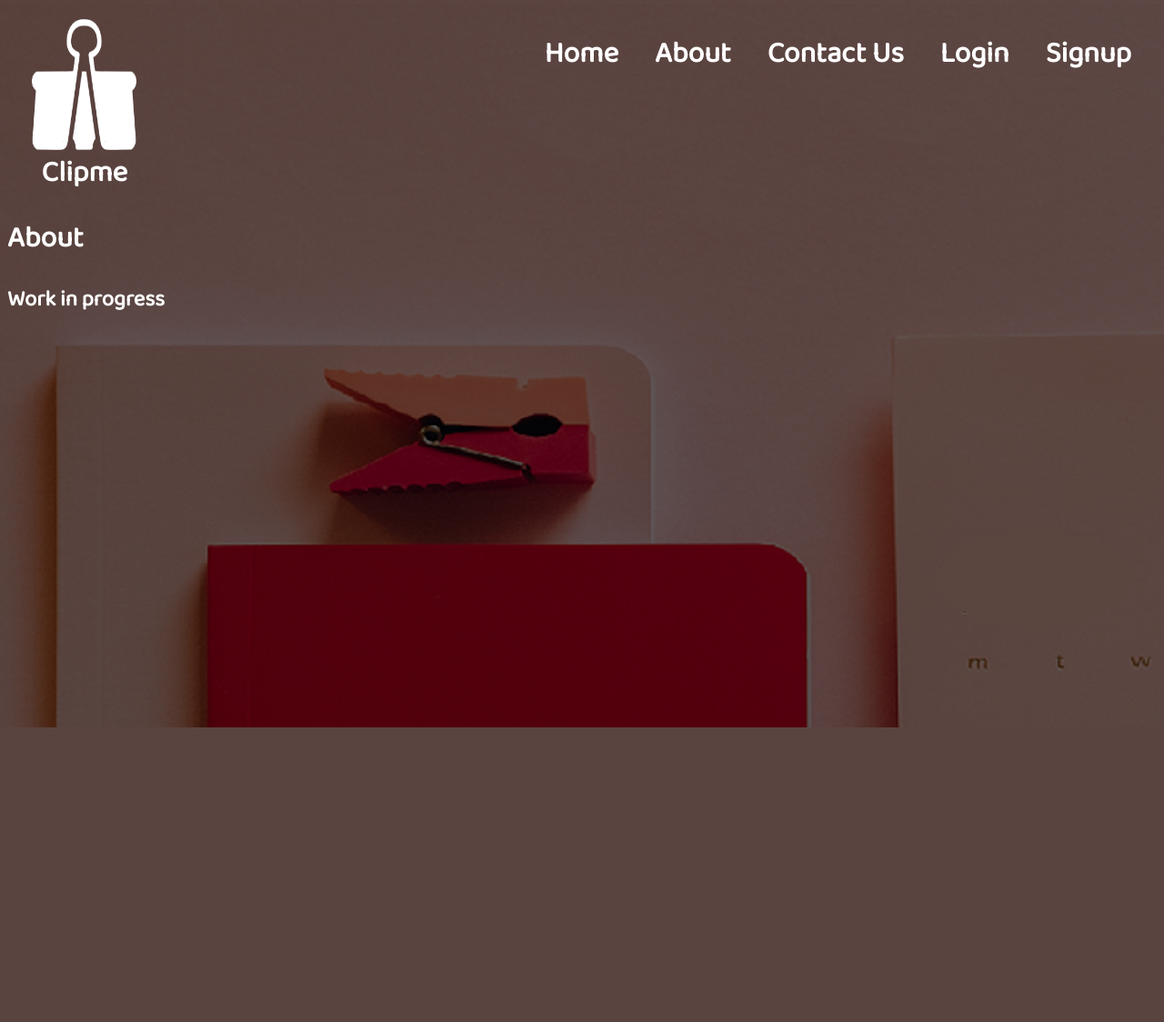
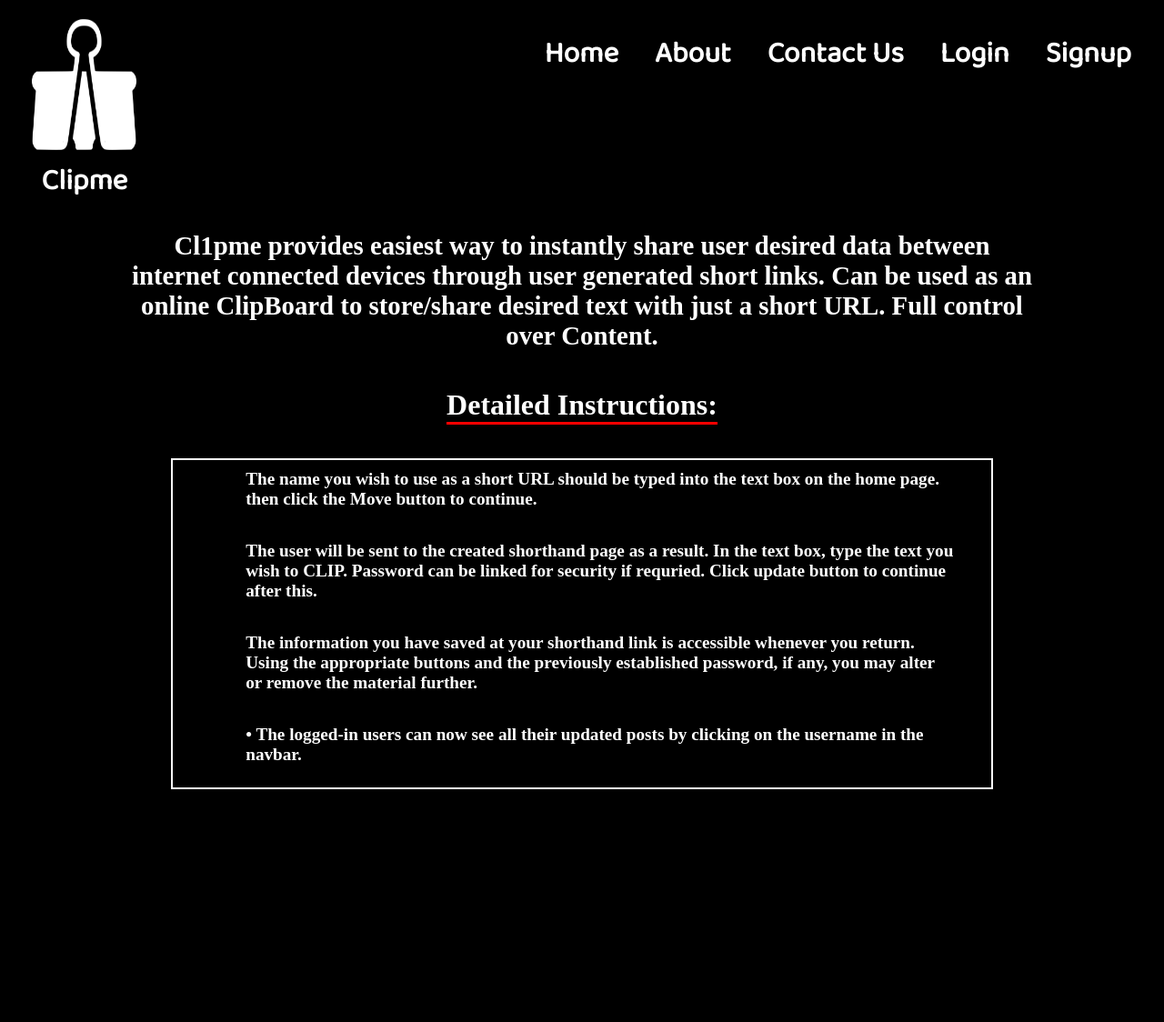
Before and after one commit to returnManish/Cl1p-Me, a Node server app: page /about in a window 1280 px wide. Shown: the top 1124 px of the page at 91% size. Before the commit the page ends 800 px from the top, so only its background shows below. Run offline with Node 20, Linux system fonts and the light colour scheme; some libraries are stand-ins or nearby versions.

```diff
--- a/public/models/pageModel.js
+++ b/public/models/pageModel.js
@@ -24,7 +24,7 @@ const pageSchema = new mongoose.Schema({
         type:String,
         default:''
     },
-    //TODO
+    //TODO use to show links for logged in user
     username: {
         type: String,
         default: ''
--- a/public/routers/pageRouter.js
+++ b/public/routers/pageRouter.js
@@ -1,10 +1,10 @@
 const express = require('express');
 const pageRouter = express.Router();
 
-const { getHome, fetchPage, updatePage, delPage ,addReview} = require('../controllers/pageController');
+const { getHome, fetchPage, updatePage, delPage, addReview } = require('../controllers/pageController');
 // const getHome = require('../controllers/pageController');
 
-const { createUser, loginUser, logoutUser } = require('../controllers/userController');
+const { createUser, loginUser, logoutUser ,showAllUrls} = require('../controllers/userController');
 
 
 
@@ -24,7 +24,7 @@ pageRouter.route('/login')
     .post(loginUser)
 
 pageRouter.route('/logout')
-.get(logoutUser)
+    .get(logoutUser)
 
 
 pageRouter.route('/contact')
@@ -49,6 +49,9 @@ pageRouter.route('/about')
 
 pageRouter.route('/').get(getHome);
 
+pageRouter.route('/user/:id')//id refers to user name
+    .get(showAllUrls);
+
 pageRouter.route('/:id')
     .get(fetchPage)
     .patch(updatePage)
--- a/public/views/about.ejs
+++ b/public/views/about.ejs
@@ -1,17 +1,105 @@
 <style>
+    /*
+body::after{
+    content: '';
+    background-color: black;
 
-.meme{
-    width: 100%;
-    margin: auto;
-}
-
-img{
-        width: 38vw;
-        height: 55vh;
+} */
+    .content {
+        width: 85%;
+        margin: auto;
+        display: flex;
+        justify-content: center;
+        align-items: center;
+        flex-direction: column;
     }
 
+    .content p {
+        /* margin-top: 40px; */
+        margin-bottom: 20px;
+        padding: 0px 40px;
+        font-family: 'Varela Round';
+        text-align: center;
+        font-size: clamp(1.3rem, 3vw, 1.8rem);
+    }
+
+    .content h1 {
+        border-bottom: 3px solid red;
+        font-family: 'Varela Round';
+        font-size: clamp(1.4rem, 3vw, 2rem);
+
+    }
+
+    .content ul {
+        list-style: none;
+        border: 2px solid white;
+        width: 80%;
+    }
+
+    .content li {
+        padding: 10px 40px;
+        font-size: clamp(1rem, 2vw, 1.2rem);
+        font-family: 'Varela Round';
+        display: inline-block;
+    }
+
+
+    .alert {
+        font-family: 'Varela Round', cursive;
+        padding: 20px;
+        background-color: none;
+        /* Red */
+        color: white;
+        margin-bottom: 15px;
+        transition: 0.3s;
+    }
+
+    .alert:hover {
+        /* background-color: red; */
+        text-decoration: underline red 4px;
+        border-radius: 100%;
+        cursor: pointer;
+    }
+
+    .content::before {
+        content: '';
+        position: absolute;
+        height: fit-content;
+        min-height: 150vh;
+        width: 100%;
+        z-index: -1;
+        background-color: black;
+    }
+
+    /* .content{
+        background-color: black;
+      } */
 </style>
+
 <body>
-    <h1>About</h1>
-    <h2>Work in progress</h2>
+    <div class="content">
+        <!-- <h1>About</h1> -->
+        <p>
+            Cl1pme provides easiest way to instantly share user desired data between internet connected devices through
+            user generated short links.
+            Can be used as an online ClipBoard to store/share desired text with just a short URL. Full control over
+            Content.</p>
+
+        <h1>Detailed Instructions:</h1>
+        <ul>
+            <li class="alert">The name you wish to use as a short URL should be typed into the text box on the home page.
+                then click the Move button to continue.</li>
+            <li class="alert">The user will be sent to the created shorthand page as a result. In the text box, type the
+                text you wish to CLIP. Password can be linked for security if requried. Click update button to continue
+                after this.</li>
+            <li class="alert">The information you have saved at your shorthand link is accessible whenever you return.
+                Using the appropriate buttons and the previously established password, if any, you may alter or remove
+                the material further.</li>
+            <li class="alert">&#8226; The logged-in users can now see all their updated posts by clicking on the username in the navbar.</li>
+            <!-- <li class="alert">Repeat</li> -->
+        </ul>
+
+
+    </div>
+
 </body>
--- a/public/views/layout.ejs
+++ b/public/views/layout.ejs
@@ -17,7 +17,7 @@
 
         <header>
             <div class="left">
-                <img src="/static/clip_logo.png" alt="logo">
+                <a href="/"><img src="/static/clip_logo.png" alt="logo"></a>
                 <h1>Clipme</h1>
             </div>
             <div class="right">
@@ -32,7 +32,7 @@
                     <!-- username = '' -->
                     <% if (username){%>
 
-                        <li><a href="/"> <%= username%></a></li>
+                        <li><a href="/user/<%= username%>"> <%= username%></a></li>
                         <li><a href="/logout">Log Out</a></li>
 
                    <% }
```
Also changed, not shown: public/controllers/userController.js (+58 -0 lines), public/views/contact.ejs (+48 -8 lines), public/views/index.ejs (+22 -3 lines), public/views/rough.ejs (added, +16 -0 lines), public/views/showUrl.ejs (added, +79 -0 lines), public/views/images/github.png (added), public/views/images/github2.svg (added), public/views/images/linkedin.png (added).
